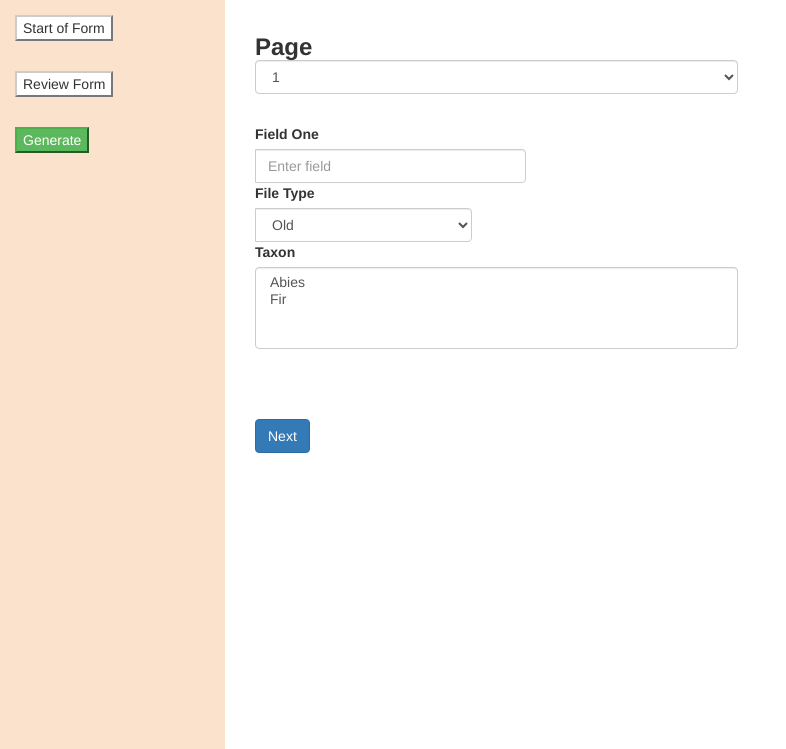
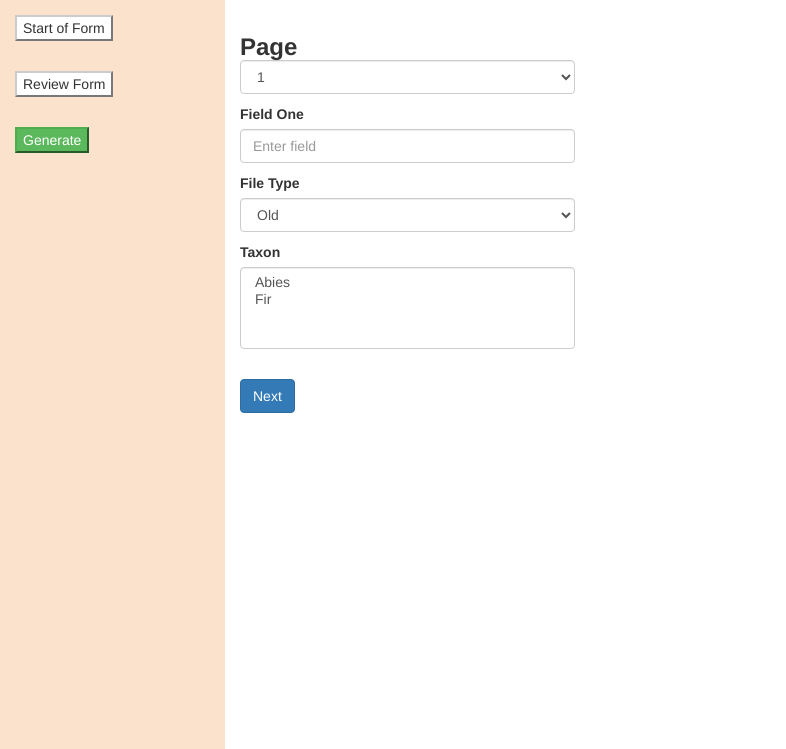
Before and after one commit to mnaircckel/calpalyn-web-gen, a Flask app: page / in a window 1280 px wide. Shown: the part 51-800 px from the top of the page, without its empty margins (0-786 px from the left). Run offline with Flask 2, Linux system fonts and the light colour scheme; some libraries are stand-ins or nearby versions.

Commit message:
Fix formatting of form

```diff
--- a/static/sb-admin.css
+++ b/static/sb-admin.css
@@ -228,8 +228,10 @@ ul.alert-dropdown {
     color: #df8a13;
 }
 
-/* Custom Colored Panels */
-.container-footer {
-    padding-top: 50px;
-    height: 50px;
+.main-center{
+    max-width: 700px;
 }
+
+.form-control{
+    margin-bottom: 10px;
+}
--- a/templates/index.html
+++ b/templates/index.html
@@ -54,7 +54,7 @@
             <form method="POST" id="calpalynForm">
 
                 <div id="page-wrapper">
-                    <div class="container-fluid">
+                    <div class="main-center">
                         <!-- Page Heading -->
                         <div class="row">
                         </div>
@@ -69,61 +69,44 @@
                                         <option :value="pageNum" v-text="pageNum" v-for="pageNum in maxPage"></option>
                                     </select>
                                 </h3>
-                                <br>
 
                                 <!-- Pages for Calpalyn -->
                                 <div v-show="page === 1 || page === maxPage">
-                                    <div class="input-group">
                                     <label>Field One</label>
                                     <input class="form-control" v-model="field1" maxlength="1" name="field1" placeholder="Enter field">
-                                    </div>
-                                    <div class="input-group">
                                     <label>File Type</label>
                                     <select class="form-control" v-model="field2" name="field2">
                                       <option value="" disabled>Please select one</option>
                                       <option value="1" selected>Old</option>
                                       <option value="2">New</option>
                                     </select>
-                                    </div>
                                     <label>Taxon</label>
                                     <select v-model="taxon" class="form-control" multiple>
                                         <option v-for="option in species">[[ option.name ]]</option>
                                     </select>
-                                    <br>
                                 </div>
 
                                 <div v-show="page === 2 || page === maxPage">
-                                    <div class="input-group">
                                     <label>Field Three</label>
                                     <input class="form-control" v-model="field3" name="field3" placeholder="Enter field">
-                                    </div>
-                                    <div class="input-group">
                                     <label>Field Four</label>
                                     <input class="form-control" v-model="field4" name="field4" placeholder="Enter field">
-                                    </div>
-                                    <div class="input-group">
                                     <label>Field Five</label>
                                     <input class="form-control" v-model="field5" name="field5" placeholder="Enter field">
                                 </div>
-                                </div>
 
                                 <div v-show="page === 3 || page === maxPage">
-                                    <div class="input-group">
                                     <label>Field Six</label>
                                     <input class="form-control" v-model="field6" name="field6" placeholder="Enter field">
-                                    </div>
-                                    <div class="input-group">
                                     <label>Field Seven</label>
                                     <input class="form-control" v-model="field7" name="field7" placeholder="Enter field">
-                                    </div>
-                                    <div class="input-group">
                                     <label>Field Eight</label>
                                     <input class="form-control" v-model="field8" name="field8" placeholder="Enter field">
-                                    </div>
                                 </div>
                                 <!-- End Pages for Calpalyn -->
 
                                 <!-- Forward / Back -->
+                                <br>
                                 <div class="container-footer" v-if="page !== maxPage && page != 1">
                                     <button type="button" v-on:click="previousPage" class="btn btn-primary">Previous</button>
                                     <button type="button" v-on:click="nextPage" class="btn btn-primary">Next</button>
```
Lines whose indentation alone changed are shown as unchanged.
